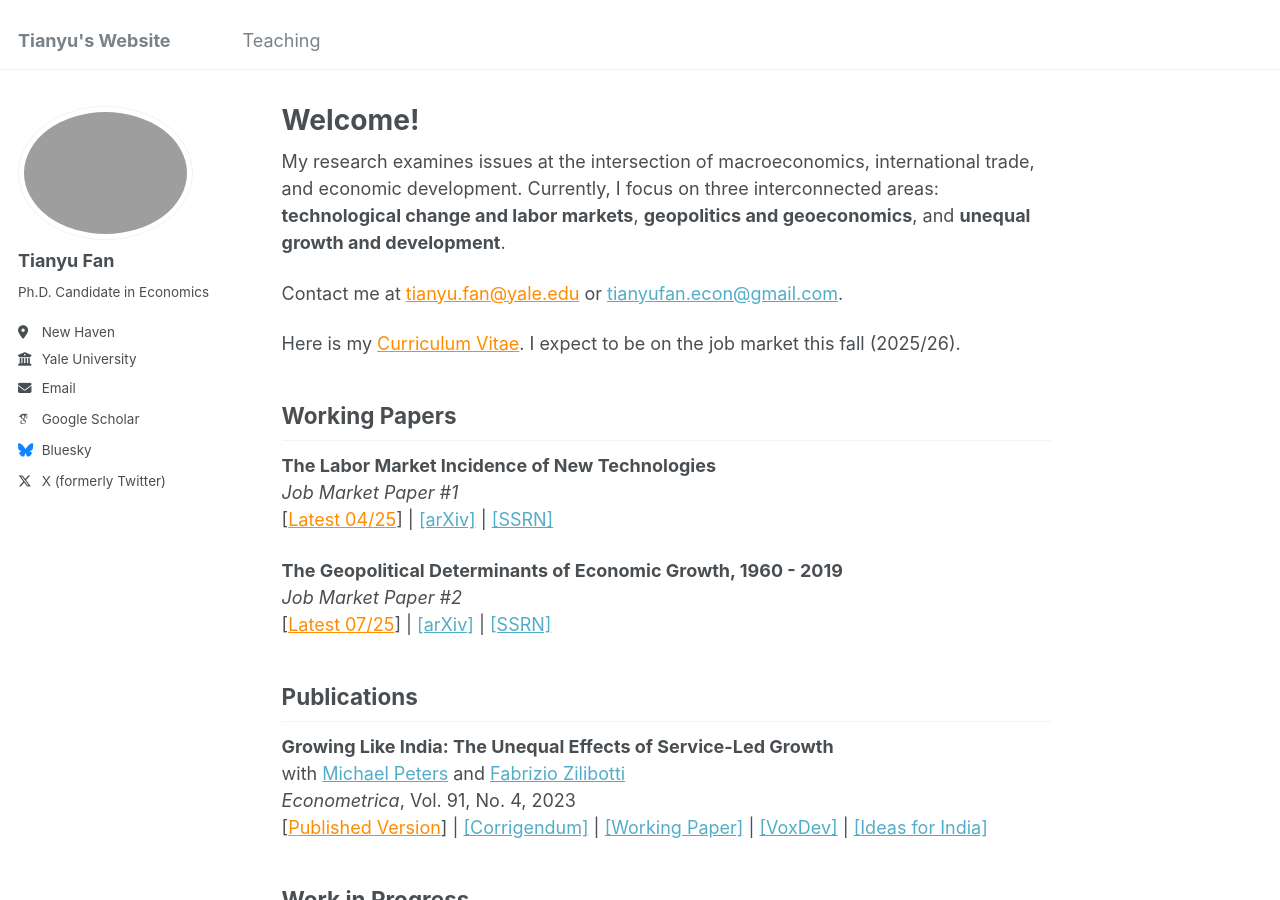
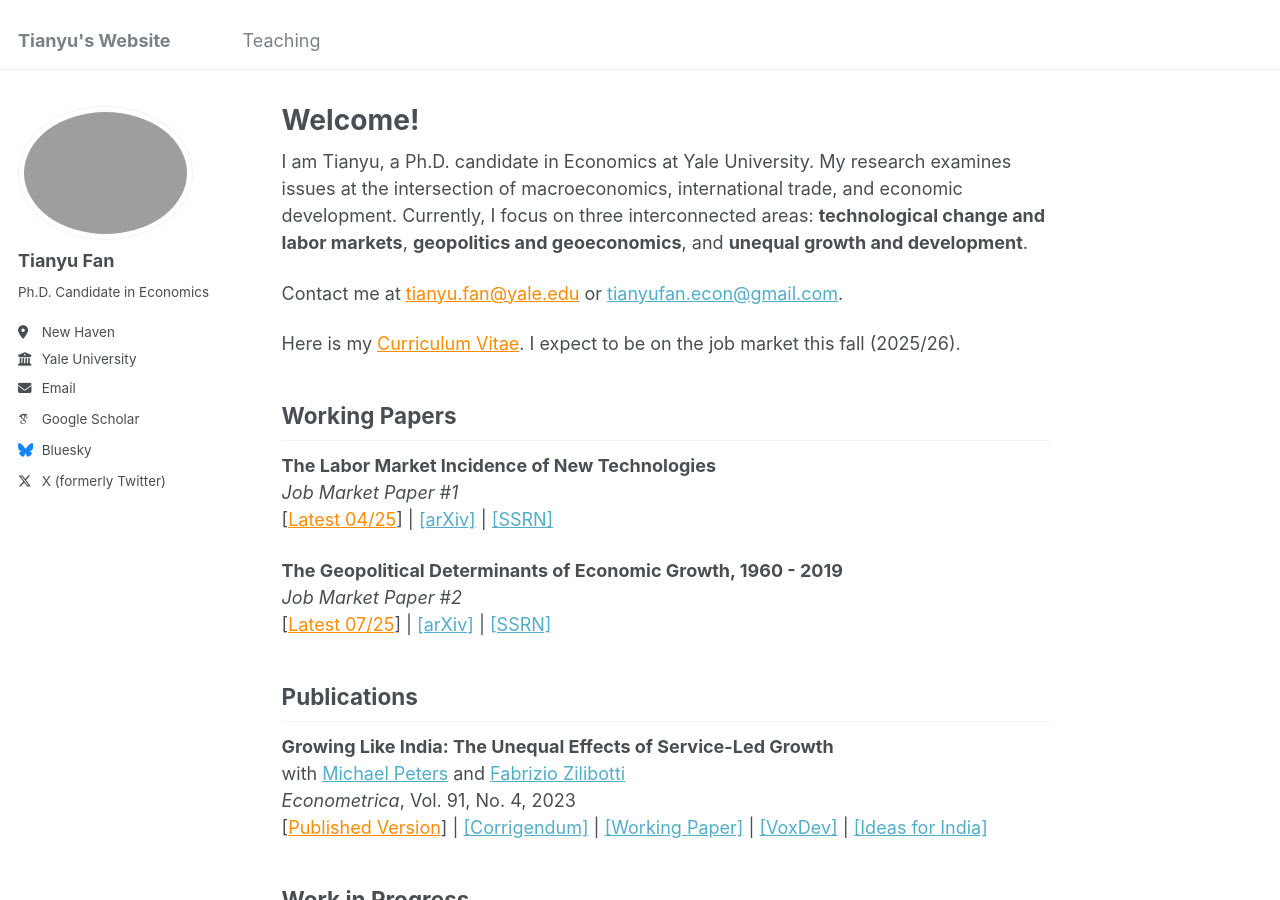
Before and after one commit to tianyufan-econ/tianyufan-econ.github.io, a Jekyll site: the page built from _pages/about.md, in a window 1280 px wide and 900 px high. Built offline with Jekyll 4.4.1, drawn with Linux system fonts in a browser that asks for light colours; some web fonts are replaced.

Commit message:
Update about.md

```diff
--- a/_pages/about.md
+++ b/_pages/about.md
@@ -8,7 +8,7 @@ redirect_from:
  - /about.html
 ---
 
-My research examines issues at the intersection of macroeconomics, international trade, and economic development. Currently, I focus on three interconnected areas: **technological change and labor markets**, **geopolitics and geoeconomics**, and **unequal growth and development**.
+I am Tianyu, a Ph.D. candidate in Economics at Yale University. My research examines issues at the intersection of macroeconomics, international trade, and economic development. Currently, I focus on three interconnected areas: **technological change and labor markets**, **geopolitics and geoeconomics**, and **unequal growth and development**.
 
 Contact me at <a href="mailto:tianyu.fan@yale.edu" style="color: darkorange;">tianyu.fan@yale.edu</a> or <a href="mailto:tianyufan.econ@gmail.com">tianyufan.econ@gmail.com</a>.
 
```
